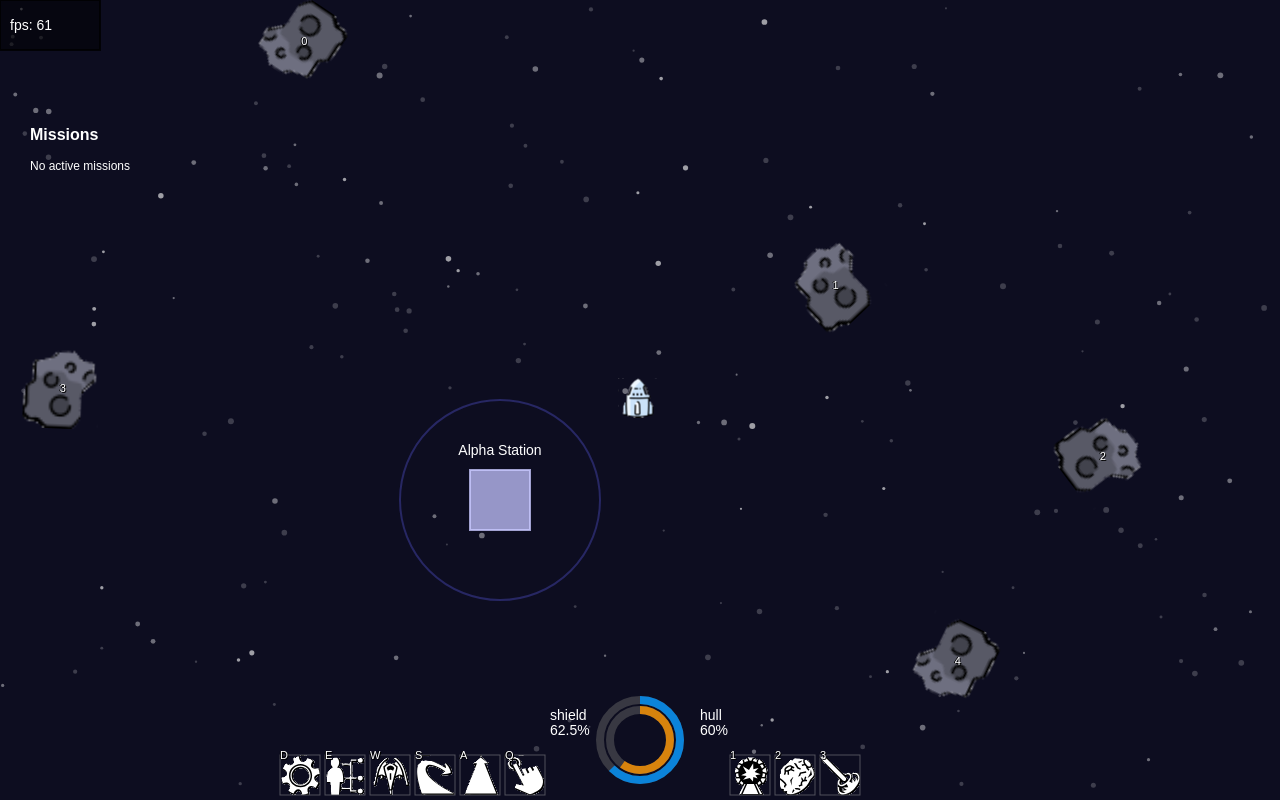
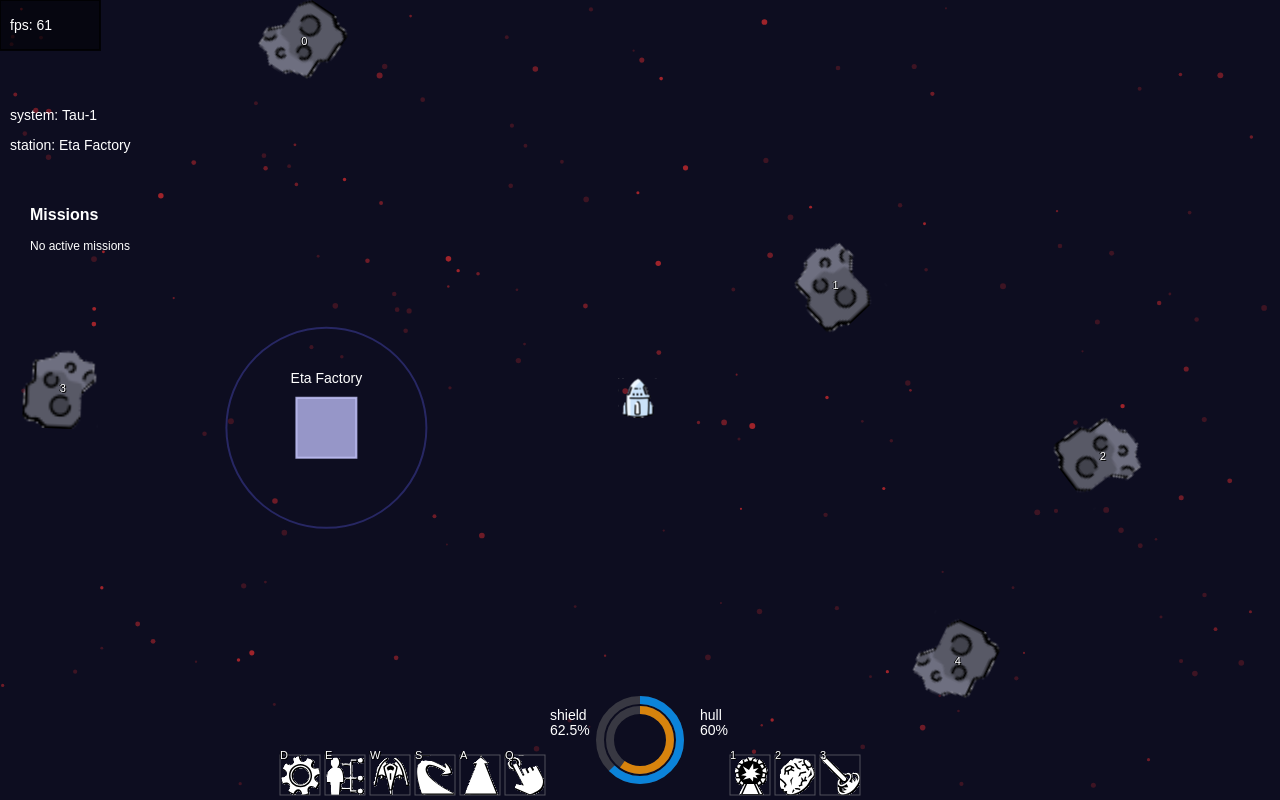
Before and after one commit to madsmsc/dawn, a plain HTML site: page index.html in a window 1280 px wide. Drawn offline with Linux system fonts and the light colour scheme.

Commit message:
start work on warp

```diff
--- a/index.html
+++ b/index.html
@@ -51,6 +51,11 @@ const Constants = {
         // models
         ASTEROID: 9,
         SPACESHIP: 10
+    },
+    COLOR: {
+        RED: '255, 50, 50',
+        GREEN: '50, 255, 50',
+        BLUE: '50, 50, 255'
     }
 };
 
@@ -98,6 +103,59 @@ class Server {
                         new Module('warp drive', Constants.SPRITE.WARP, 1, 'module')]
         dto.inventory = [];
         return new Spaceship(dto);
+    };
+
+    loadSystem = () => {
+        // TODO: move logic to server
+        const namePrefix = ['Alpha', 'Beta', 'Gamma', 'Delta', 'Epsilon', 'Zeta', 'Eta', 'Theta',
+                     'Iota', 'Kappa', 'Lambda', 'Mu', 'Nu', 'Xi', 'Omicron', 'Pi', 'Rho',
+                     'Sigma', 'Tau', 'Upsilon', 'Phi', 'Chi', 'Psi', 'Omega'];
+        const stationSuffix = ['Station', 'Hub', 'Port', 'Mining', 'Factory', 'Research', 'Academy'];
+
+        const randomNamePrefix = () => {
+            return namePrefix[Math.floor(Math.random() * namePrefix.length)];
+        };
+
+        const randomStationSuffix = () => {
+            return stationSuffix[Math.floor(Math.random() * stationSuffix.length)];
+        };
+
+        const usedSystemNames = [];
+        const randomSystemName = () => {
+            let name = `${randomNamePrefix()}-${Math.floor(Math.random() * 9)}`;
+            while (usedSystemNames.includes(name)) {
+                name = `${randomNamePrefix()}-${Math.floor(Math.random() * 9)}`;
+            }
+            usedSystemNames.push(name);
+            return name;
+        };
+
+        const usedStationNames = [];
+        const randomStation = () => {
+            const pos = new Vec(Math.random() * 600 + 100, Math.random() * 600 + 100);
+            let name = `${randomNamePrefix()} ${randomStationSuffix()}`;
+            while (usedStationNames.includes(name)) {
+                name = `${randomNamePrefix()} ${randomStationSuffix()}`;
+            }
+            usedStationNames.push(name);
+            return new Station(name, pos);
+        };
+
+        // create systems
+        const A = new System(randomSystemName(), Constants.COLOR.RED, [randomStation()]);
+        const B = new System(randomSystemName(), Constants.COLOR.GREEN, [randomStation()]);
+        const C = new System(randomSystemName(), Constants.COLOR.BLUE, [randomStation()]);
+
+        // create connections
+        const A_B = {system: B, distance: 100};
+        const A_C = {system: C, distance: 200};
+        const B_A = {system: A, distance: A_B.distance};
+        const C_A = {system: A, distance: A_C.distance};
+        A.connections = [A_B, A_C];
+        B.connections = [B_A];
+        C.connections = [C_A];
+
+        return A;
     };
 }
 
@@ -151,11 +209,10 @@ class Player extends PlayerDTO {
 }
 
 class Station extends Selectable {
-    constructor (name, pos, type = 'trading') {
+    constructor (name, pos) {
         super();
         this.name = name;
         this.pos = pos;
-        this.type = type;
         this.dockingRadius = 100;
         this.inventory = [];
         this.prices = {
@@ -250,30 +307,37 @@ class Station extends Selectable {
     };
 }
 
-class StationManager {
-    constructor() {
-        this.stations = [];
-        this.stations.push(
-            new Station('Alpha Station', new Vec(500, 500), 'trading'),
-            new Station('Beta Mining', new Vec(-500, -500), 'mining'),
-            new Station('Gamma Port', new Vec(-500, 500), 'trading'),
-            new Station('Delta Hub', new Vec(500, -500), 'trading')
-        );
+// TODO: currently warping between systems
+// instead, warp between warpables in system
+// and use gates to connect systems
+class System {
+    constructor(name, color, stations) {
+        this.name = name;
+        this.color = color;
+        this.maxAsteroids = 5;
+        this.asteroids = [];
+        this.stations = stations;
+        this.connections = [];
     }
 
-    update = () => {
-        // TODO: filter instead of if
-        this.stations.forEach(station => {
-            if (station.canDock()) {
-                // Show docking indicator or enable docking menu
-                this.showDockingPrompt(station);
-            }
+    update = (delta) => {
+        this.stations
+            .filter(station => station.canDock())
+            .forEach(station => {
+            // Show docking indicator or enable docking menu
+            this.showDockingPrompt(station);
         });
+        if (this.asteroids.length < this.maxAsteroids) {
+            this.asteroids.push(new Asteroid().moveAway());
+        }
+        this.asteroids.forEach(a => a.update(delta));
         return this;
     };
 
     draw = (ctx) => {
         this.stations.forEach(station => station.draw(ctx));
+        if(player.docked) return;
+        this.asteroids.forEach(a => a.draw());
     };
 
     // Draw docking prompt when ship is in range
@@ -323,7 +387,8 @@ class Mission {
     };
 }
 
-class DeliveryMission extends Mission {
+// TODO: rename to minig mission
+class MiningMission extends Mission {
     constructor(station, requiredOre, amount, reward) {
         const title = `Deliver ${amount} ${requiredOre}`;
         const description = `Deliver ${amount} units of ${requiredOre} to ${station.name}`;
@@ -377,13 +442,13 @@ class MissionManager {
 
     generateNewMissions = () => {
         // Generate some random delivery missions
-        stationManager.stations.forEach(station => {
+        system.stations.forEach(station => {
             if (Math.random() < 0.3) {  // 30% chance per station
                 const ores = Object.keys(Constants.ORES);
                 const ore = ores[Math.floor(Math.random() * ores.length)];
                 const amount = Math.floor(Math.random() * 10) + 5;  // 5-15 units
                 const reward = amount * (ore === 'Gold' ? 100 : ore === 'Copper' ? 50 : 25);
-                const mission = new DeliveryMission(station, ore, amount, reward);
+                const mission = new MiningMission(station, ore, amount, reward);
                 this.availableMissions.push(mission);
             }
         });
@@ -416,25 +481,24 @@ class MissionManager {
         ctx.save();
 
         // Draw panel background
-        ctx.fillStyle = 'rgba(20, 20, 20, 0.9)';
-        ctx.strokeStyle = 'rgba(100, 100, 255, 0.8)';
-        ui.roundedRectExt(ctx, x, y, width, 400, 10);
+        // ctx.fillStyle = 'rgba(20, 20, 20, 0.9)';
+        // ctx.strokeStyle = 'rgba(100, 100, 255, 0.8)';
+        // ui.roundedRectExt(ctx, x, y, width, 400, 10);
 
         // Draw title
         ctx.fillStyle = 'white';
         ctx.font = 'bold 16px Arial';
-        ctx.fillText('Missions', x + 20, y + 30);
+        let yOffset = y + 110;
+        ctx.fillText('Missions', x + 20, yOffset);
 
         if (player.docked) {
-            ctx.fillText('(M to accept missions)', x + 110, y + 30);
+            ctx.fillText('(M to accept missions)', x + 110, yOffset);
         }
 
         // Draw active missions
-        let yOffset = y + 60;
         ctx.font = '12px Arial';
-
         if (this.activeMissions.length === 0) {
-            ctx.fillText('No active missions', x + 20, yOffset);
+            ctx.fillText('No active missions', x + 20, yOffset += 30);
         } else {
             this.activeMissions.forEach(mission => {
                 ctx.fillStyle = 'rgba(100, 255, 100, 0.8)';
@@ -472,26 +536,6 @@ class Camera {
 
     screenToWorld = (screenX, screenY) => {
         return new Vec(screenX - this.x, screenY - this.y);
-    };
-}
-
-class AsteroidField {
-    constructor() {
-        this.maxAsteroids = 5;
-        this.asteroids = [];
-    }
-
-    update = (delta) => {
-        if (this.asteroids.length < this.maxAsteroids) {
-            this.asteroids.push(new Asteroid().moveAway());
-        }
-        this.asteroids.forEach(a => a.update(delta));
-        return this;
-    };
-
-    draw = () => {
-        if(player.docked) return;
-        this.asteroids.forEach(a => a.draw());
     };
 }
 
@@ -549,7 +593,7 @@ class Asteroid extends Selectable {
     draw = () => {
         this.drawSelection();
         ui.drawIcon(Constants.SPRITE.ASTEROID, this.pos, false,
-            asteroidField.asteroids.indexOf(this), false, 2, this.rotation);
+            system.asteroids.indexOf(this), false, 2, this.rotation);
     };
 
     randomOre = () => {
@@ -665,11 +709,11 @@ class Spaceship extends SpaceshipDTO {
         // TODO: find() instead of forEach()
         // so ores.forEach is not nested
         // and so that you only mine one asteroid at a time
-        asteroidField.asteroids.forEach((a, i) => {
+        system.asteroids.forEach((a, i) => {
             const dist = this.pos.sub(a.pos).length();
             const range = this.miningRange + a.size;
             if (dist > range) return;
-            asteroidField.asteroids.splice(i, 1);
+            system.asteroids.splice(i, 1);
             const ores = a.mine(); // [{ type, amount }, ...]
             ores.forEach(ore => {
                 const oreModule = this.inventory.find(m => m.name === ore.type);
@@ -730,7 +774,7 @@ class StarField {
         if(player.docked) return;
         this.stars.forEach(star => {
             ctx.beginPath();
-            ctx.fillStyle = `rgba(255, 255, 255, ${star.brightness})`;
+            ctx.fillStyle = `rgba(${system.color}, ${star.brightness})`;
             ctx.arc(star.x, star.y, star.size, 0, Math.PI * 2);
             ctx.fill();
         });
@@ -786,6 +830,9 @@ class UI {
         }
         this.drawFps();
         this.drawButtons();
+        // draw system info
+        // ui.drawPanel({ x: 0, y: 100 }, 100, 200);
+        this.drawTexts([`system: ${system.name}`, `station: ${system.stations[0].name}`], { x: 10, y: 120 });
     };
 
     drawIcon = (spriteIndex, pos, selected = false, text = undefined,
@@ -887,7 +934,20 @@ class UI {
     }
 
     drawWarpDialog = () => {
-        console.log('drawWarpDialog');
+        this.roundedRect(this.dialogX, this.dialogY, this.dialogWidth, this.dialogHeight, 10);
+        let yOffset = this.dialogY;
+        yOffset = this.drawSectionHeader('Warp to:', this.dialogWidth, yOffset, this.dialogX);
+        ctx.fillStyle = 'rgba(150, 150, 255, 0.8)';
+        const keys = ['R', 'T'];
+        for (let i = 0; i < system.connections.length; i++) {
+            const c = system.connections[i];
+            // TODO: use the draw text function instead.
+            // and read up on what a method is vs. a function - what is a "member" in JS?
+            ctx.fillText(`name: ${c.system.name}`, this.dialogX + 30, yOffset += 20);
+            ctx.fillText(`dist: ${c.distance}`, this.dialogX + 30, yOffset += 20);
+            ctx.fillText(`press ${keys[i]} to warp`, this.dialogX + 30, yOffset += 20);
+            yOffset += 30
+        }
     };
 
     drawPanel = (pos, w, h) => {
@@ -1060,9 +1120,16 @@ class GameEventListener {
         } else if (event.key === 'd') {
             ui.dDown = true;
         } else if (event.key === 'f') {
-            stationManager.handleDocking();
+            system.handleDocking();
         } else if (event.key === 'm' && player.docked) {
             missionManager.acceptMission();
+        } else if (event.key === 'r' && ui.k1down) {
+            // TODO move this logic somewhere else and add loading bar
+            system = system.connections[0].system;
+            new Vec(canvas.width / 2, canvas.height / 2);
+        } else if (event.key === 't' && ui.k1down && system.connections.length > 1) {
+            system = system.connections[1].system;
+            new Vec(canvas.width / 2, canvas.height / 2);
         }
 
         if (player.docked) return
@@ -1200,8 +1267,7 @@ class Game {
         // start camera transformation
         camera.update();
         camera.apply();
-        stationManager.update(newDelta).draw();
-        asteroidField.update(newDelta).draw();
+        system.update(newDelta).draw();
         spaceship.update(newDelta).draw();
         // stop transformation
         camera.restore();
@@ -1236,15 +1302,14 @@ const canvas = document.getElementById('gameCanvas');
 const ctx = canvas.getContext('2d');
 canvas.width = window.innerWidth;
 canvas.height = window.innerHeight;
+const ui = new UI();
 const server = new Server();
 const player = server.loadPlayer();
 const spaceship = server.loadSpaceship();
-const ui = new UI();
+let system = server.loadSystem();
 const starField = new StarField();
-const asteroidField = new AsteroidField();
 const camera = new Camera();
 const missionManager = new MissionManager();
-const stationManager = new StationManager();
 new Game().start();
 
 </script>
```
